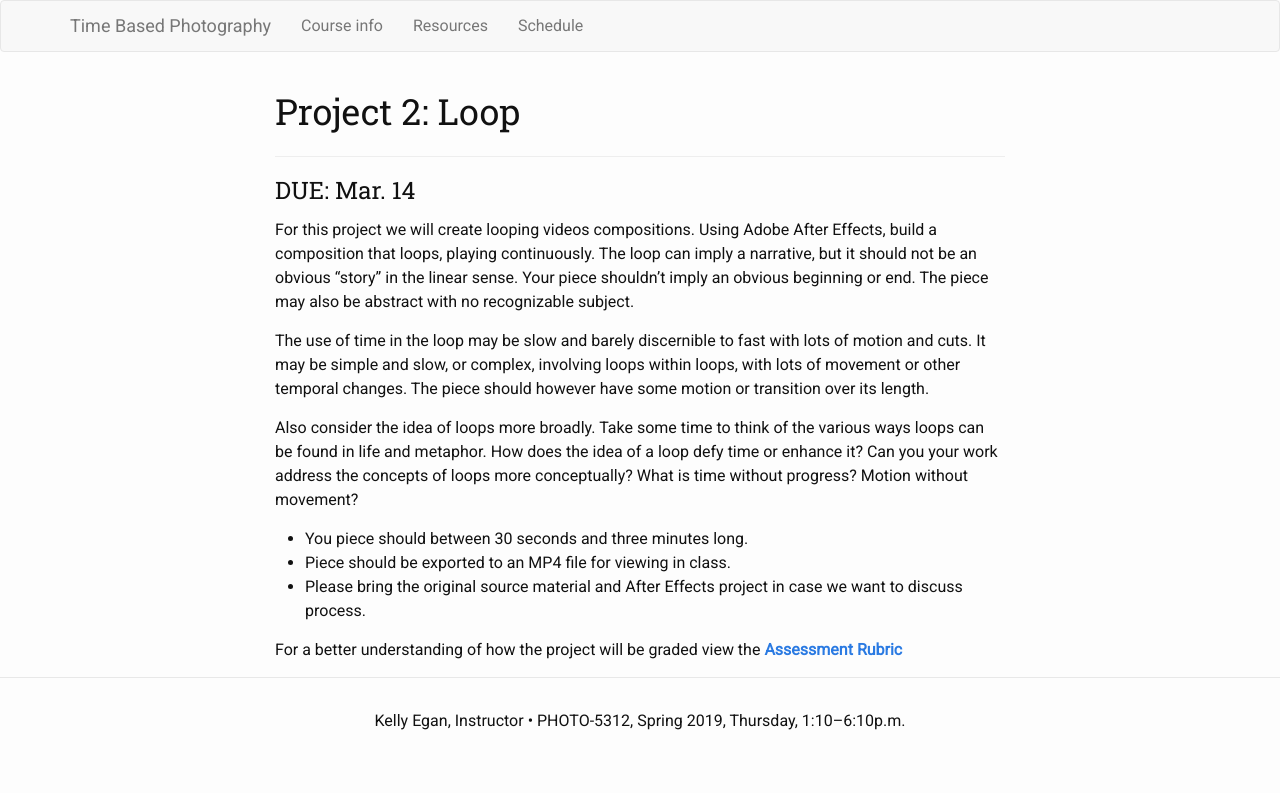
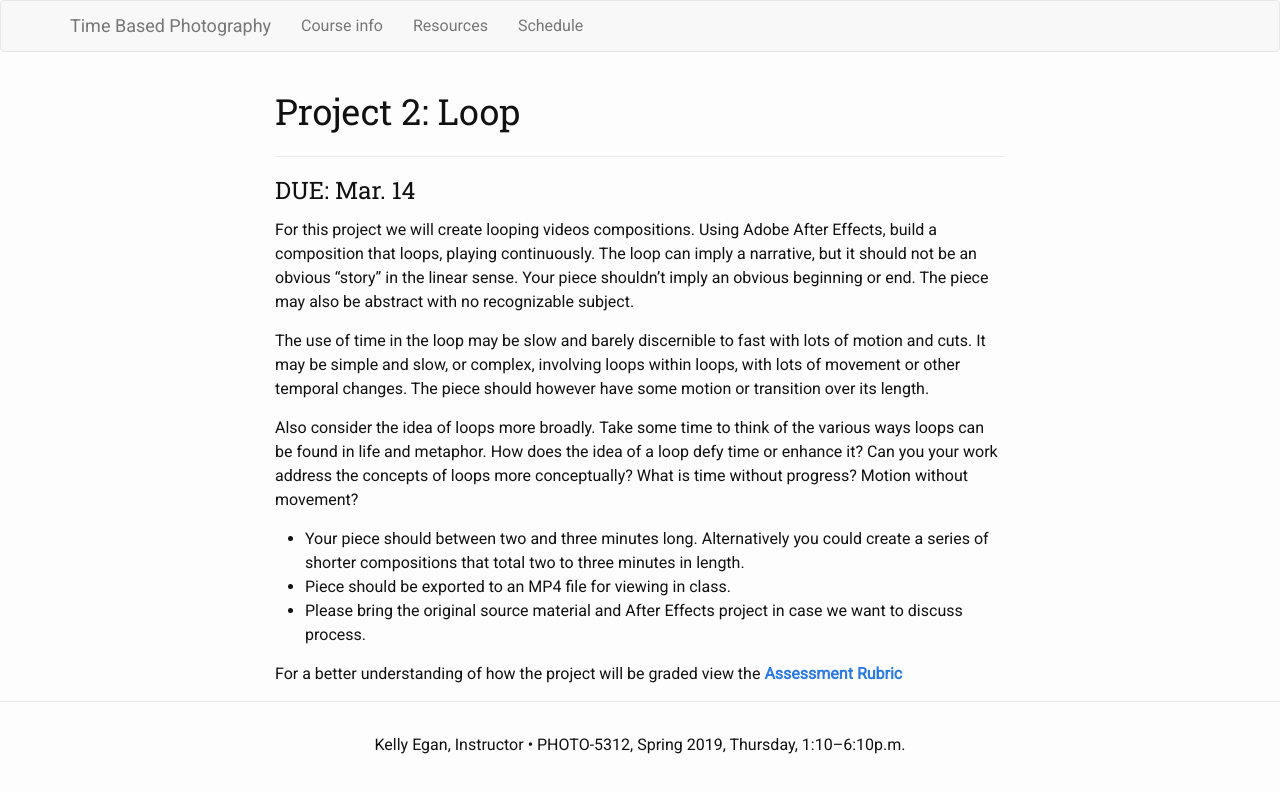
Before and after one commit to kellyegan/StillMoving, a Jekyll site: the page built from Assignments/Project-2.md, in a window 1280 px wide. Shown: the top 793 px of the page. Built offline with Jekyll 4.4.1, drawn with Linux system fonts in a browser that asks for light colours.

Commit message:
Update Project 2 description

```diff
--- a/Assignments/Project-2.md
+++ b/Assignments/Project-2.md
@@ -12,7 +12,7 @@ The use of time in the loop may be slow and barely discernible to fast with lots
 
 Also consider the idea of loops more broadly. Take some time to think of the various ways loops can be found in life and metaphor. How does the idea of a loop defy time or enhance it? Can you your work address the concepts of loops more conceptually? What is time without progress? Motion without movement?
 
-* You piece should between 30 seconds and three minutes long.
+* Your piece should between two and three minutes long. Alternatively you could create a series of shorter compositions that total two to three minutes in length.
 * Piece should be exported to an MP4 file for viewing in class.
 * Please bring the original source material and After Effects project in case we want to discuss process.
 
```
